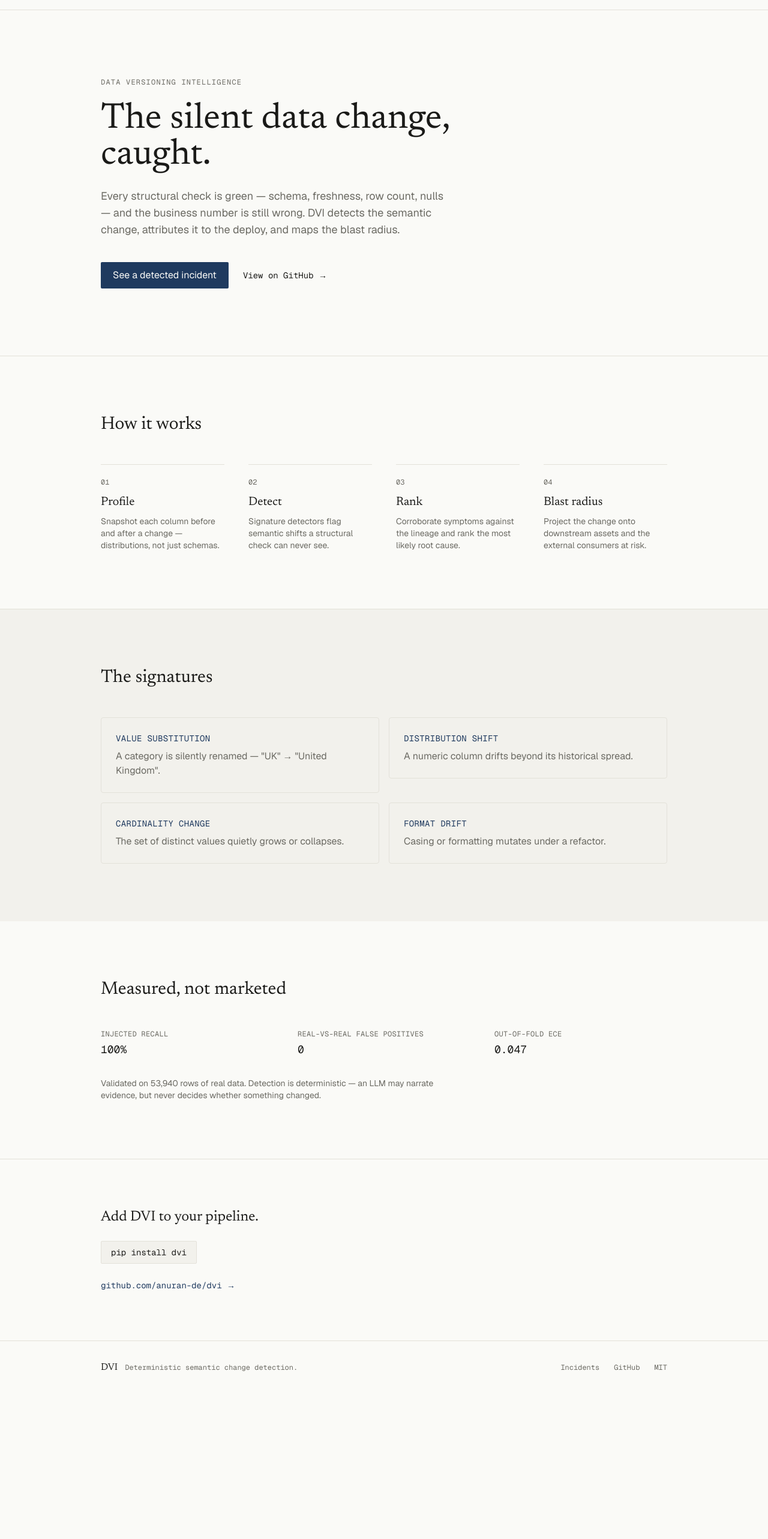
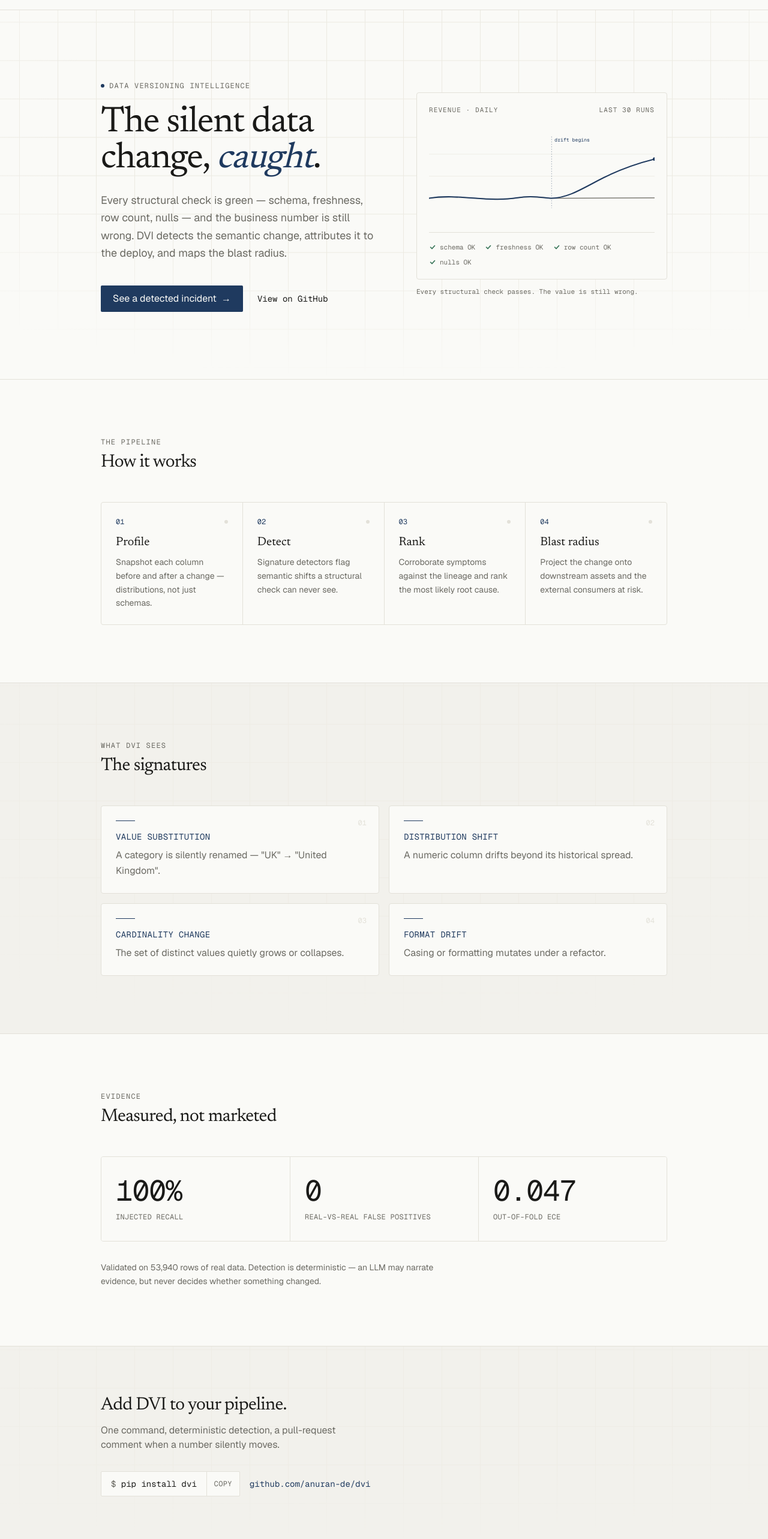
Before and after one commit to anuran-de/dvi, a Next.js app in the folder web/: page / in a window 1280 px wide. Shown: the part 40-2606 px from the top of the page at 60% size. Before the commit the page ends 2364 px from the top, so only its background shows below. Built offline with nearby package versions, Linux system fonts and the light colour scheme.

Commit message:
feat(web): refresh landing with silent-divergence hero motif and elevated sections

```diff
--- /dev/null
+++ b/web/components/landing/DivergenceMotif.tsx
@@ -0,0 +1,115 @@
+'use client';
+import { motion, useReducedMotion } from 'framer-motion';
+import { MOTION } from '@/components/motion/tokens';
+
+// The product thesis, drawn: two series that track together until one silently
+// drifts — while every structural check stays green. The shared prefix is
+// identical in both paths, so the "actual" line visibly peels away from the
+// baseline at the divergence marker.
+const SHARED = 'M0 150 C 60 140, 120 159, 180 149 C 214 143, 236 150, 250 150';
+const BASELINE = `${SHARED} C 300 150, 360 150, 460 149`;
+const ACTUAL = `${SHARED} C 286 149, 316 128, 356 108 C 396 88, 428 78, 460 70`;
+const DIVERGE_X = 250;
+
+const CHECKS = ['schema', 'freshness', 'row count', 'nulls'];
+
+function Check() {
+  return (
+    <svg viewBox="0 0 12 12" width="12" height="12" aria-hidden className="shrink-0">
+      <path
+        d="M2.5 6.2 L5 8.6 L9.5 3.6"
+        fill="none"
+        stroke="var(--ok)"
+        strokeWidth="1.6"
+        strokeLinecap="round"
+        strokeLinejoin="round"
+      />
+    </svg>
+  );
+}
+
+export function DivergenceMotif() {
+  const reduced = useReducedMotion();
+  const draw = reduced
+    ? {}
+    : {
+        initial: { pathLength: 0, opacity: 0 },
+        whileInView: { pathLength: 1, opacity: 1 },
+        viewport: { once: true },
+      };
+
+  return (
+    <figure className="relative" aria-label="Two data series that track together until one silently diverges while every structural check stays green">
+      <div className="rounded-md border border-border bg-canvas p-5 shadow-[var(--shadow-card)]">
+        <div className="mb-4 flex items-center justify-between font-mono text-[11px] uppercase tracking-widest text-ink-muted">
+          <span>revenue · daily</span>
+          <span className="text-ink-muted">last 30 runs</span>
+        </div>
+
+        <svg viewBox="0 0 460 200" className="w-full" role="img" aria-label="Divergence chart">
+          {/* baseline gridlines */}
+          {[60, 105, 150].map((y) => (
+            <line key={y} x1="0" y1={y} x2="460" y2={y} stroke="var(--grid-line)" strokeWidth="1" />
+          ))}
+
+          {/* divergence marker */}
+          <motion.g
+            initial={reduced ? undefined : { opacity: 0 }}
+            whileInView={reduced ? undefined : { opacity: 1 }}
+            viewport={{ once: true }}
+            transition={{ duration: MOTION.base, ease: MOTION.easeOut, delay: reduced ? 0 : 1.0 }}
+          >
+            <line x1={DIVERGE_X} y1="24" x2={DIVERGE_X} y2="170" stroke="var(--accent)" strokeWidth="1" strokeDasharray="2 3" opacity="0.5" />
+            <text x={DIVERGE_X + 6} y="34" className="font-mono" fontSize="10" fill="var(--accent)">
+              drift begins
+            </text>
+          </motion.g>
+
+          {/* baseline — what the number should be */}
+          <motion.path
+            d={BASELINE}
+            fill="none"
+            stroke="var(--ink-muted)"
+            strokeWidth="1.5"
+            strokeDasharray="3 3"
+            {...draw}
+            transition={{ duration: reduced ? 0 : 0.9, ease: MOTION.easeOut }}
+          />
+
+          {/* actual — what silently shipped */}
+          <motion.path
+            d={ACTUAL}
+            fill="none"
+            stroke="var(--accent)"
+            strokeWidth="2.5"
+            strokeLinecap="round"
+            {...draw}
+            transition={{ duration: reduced ? 0 : 0.9, ease: MOTION.easeOut, delay: reduced ? 0 : 0.35 }}
+          />
+
+          {/* endpoint dot on the drifted line */}
+          <motion.circle
+            cx="460" cy="70" r="3.5" fill="var(--accent)"
+            initial={reduced ? undefined : { scale: 0, opacity: 0 }}
+            whileInView={reduced ? undefined : { scale: 1, opacity: 1 }}
+            viewport={{ once: true }}
+            transition={{ duration: MOTION.base, ease: MOTION.easeOut, delay: reduced ? 0 : 1.15 }}
+          />
+        </svg>
+
+        <div className="mt-4 flex flex-wrap gap-x-4 gap-y-2 border-t border-border pt-4 font-mono text-[11px] text-ink-muted">
+          {CHECKS.map((c) => (
+            <span key={c} className="inline-flex items-center gap-1.5">
+              <Check />
+              {c} OK
+            </span>
+          ))}
+        </div>
+      </div>
+
+      <figcaption className="mt-3 font-mono text-[11px] text-ink-muted">
+        Every structural check passes. The value is still wrong.
+      </figcaption>
+    </figure>
+  );
+}
--- a/web/components/landing/FooterCta.tsx
+++ b/web/components/landing/FooterCta.tsx
@@ -1,23 +1,54 @@
 'use client';
+import { useState } from 'react';
 import { Container } from '@/components/ui/Container';
 import { Reveal } from '@/components/motion/Reveal';
 
 export function FooterCta() {
+  const [copied, setCopied] = useState(false);
+
+  async function copy() {
+    try {
+      await navigator.clipboard.writeText('pip install dvi');
+      setCopied(true);
+      setTimeout(() => setCopied(false), 1600);
+    } catch {
+      /* clipboard unavailable — the command is visible to select manually */
+    }
+  }
+
   return (
-    <footer className="border-t border-border py-20">
-      <Container>
+    <section className="relative overflow-hidden border-t border-border bg-surface py-20">
+      <div className="bg-grid pointer-events-none absolute inset-0 opacity-60" aria-hidden />
+      <Container className="relative">
         <Reveal>
-          <p className="font-serif text-2xl text-ink">Add DVI to your pipeline.</p>
-          <pre className="mt-6 inline-block rounded-sm border border-border bg-surface px-4 py-2 font-mono text-sm text-ink">
-            pip install dvi
-          </pre>
-          <div className="mt-6">
-            <a href="https://github.com/anuran-de/dvi" className="font-mono text-sm text-accent hover:underline">
-              github.com/anuran-de/dvi →
+          <p className="font-serif text-3xl tracking-tight text-ink">
+            Add DVI to your pipeline.
+          </p>
+          <p className="mt-3 max-w-md font-sans text-ink-muted">
+            One command, deterministic detection, a pull-request comment when a number silently moves.
+          </p>
+          <div className="mt-8 flex flex-wrap items-center gap-4">
+            <div className="inline-flex items-stretch overflow-hidden rounded-sm border border-border bg-canvas">
+              <code className="px-4 py-2.5 font-mono text-sm text-ink">
+                <span className="select-none text-ink-muted">$ </span>pip install dvi
+              </code>
+              <button
+                onClick={copy}
+                aria-label="Copy install command"
+                className="border-l border-border px-3 font-mono text-xs uppercase tracking-wide text-ink-muted transition-colors hover:bg-accent-wash hover:text-accent"
+              >
+                {copied ? 'copied' : 'copy'}
+              </button>
+            </div>
+            <a
+              href="https://github.com/anuran-de/dvi"
+              className="link-underline font-mono text-sm text-accent"
+            >
+              github.com/anuran-de/dvi
             </a>
           </div>
         </Reveal>
       </Container>
-    </footer>
+    </section>
   );
 }
--- a/web/components/landing/Hero.tsx
+++ b/web/components/landing/Hero.tsx
@@ -2,44 +2,56 @@
 import Link from 'next/link';
 import { Container } from '@/components/ui/Container';
 import { Reveal } from '@/components/motion/Reveal';
+import { DivergenceMotif } from './DivergenceMotif';
 
 export function Hero() {
   return (
-    <section className="border-b border-border py-28">
-      <Container>
+    <section className="relative overflow-hidden border-b border-border">
+      <div className="bg-grid pointer-events-none absolute inset-0" aria-hidden />
+      <Container className="relative">
+        <div className="grid items-center gap-16 py-24 md:grid-cols-[1.05fr_0.95fr] md:py-28">
+          <div>
             <Reveal delay={0}>
-          <p className="mb-6 font-mono text-xs uppercase tracking-widest text-ink-muted">
+              <p className="mb-6 inline-flex items-center gap-2 font-mono text-xs uppercase tracking-widest text-ink-muted">
+                <span className="inline-block h-1.5 w-1.5 rounded-full bg-accent" aria-hidden />
                 Data Versioning Intelligence
               </p>
             </Reveal>
             <Reveal delay={0.06}>
-          <h1 className="max-w-3xl font-serif text-5xl leading-tight text-ink md:text-6xl">
-            The silent data change, caught.
+              <h1 className="max-w-2xl font-serif text-5xl leading-[1.05] tracking-tight text-ink md:text-6xl">
+                The silent data change, <span className="italic text-accent">caught</span>.
               </h1>
             </Reveal>
             <Reveal delay={0.12}>
-          <p className="mt-6 max-w-xl font-sans text-lg text-ink-muted">
+              <p className="mt-6 max-w-xl font-sans text-lg leading-relaxed text-ink-muted">
                 Every structural check is green — schema, freshness, row count, nulls —
                 and the business number is still wrong. DVI detects the semantic change,
                 attributes it to the deploy, and maps the blast radius.
               </p>
             </Reveal>
             <Reveal delay={0.18}>
-          <div className="mt-10 flex items-center gap-6">
+              <div className="mt-10 flex flex-wrap items-center gap-x-6 gap-y-4">
                 <Link
                   href="/incidents/"
-              className="rounded-sm bg-accent px-5 py-2.5 font-sans text-canvas transition-opacity hover:opacity-90"
+                  className="group inline-flex items-center gap-2 rounded-sm bg-accent px-5 py-2.5 font-sans text-canvas shadow-[var(--shadow-card)] transition-all hover:bg-accent-strong hover:shadow-[var(--shadow-lift)]"
                 >
                   See a detected incident
+                  <span className="transition-transform group-hover:translate-x-0.5" aria-hidden>→</span>
                 </Link>
                 <a
                   href="https://github.com/anuran-de/dvi"
-              className="font-mono text-sm text-ink underline-offset-4 hover:underline"
+                  className="link-underline font-mono text-sm text-ink"
                 >
-              View on GitHub →
+                  View on GitHub
                 </a>
               </div>
             </Reveal>
+          </div>
+
+          <Reveal delay={0.1}>
+            <DivergenceMotif />
+          </Reveal>
+        </div>
       </Container>
     </section>
   );
--- a/web/components/landing/HowItWorks.tsx
+++ b/web/components/landing/HowItWorks.tsx
@@ -13,14 +13,20 @@ export function HowItWorks() {
   return (
     <section className="py-24">
       <Container>
-        <h2 className="mb-12 font-serif text-3xl text-ink">How it works</h2>
-        <div className="grid gap-10 md:grid-cols-4">
+        <Reveal>
+          <p className="mb-2 font-mono text-xs uppercase tracking-widest text-ink-muted">The pipeline</p>
+          <h2 className="mb-12 font-serif text-3xl tracking-tight text-ink">How it works</h2>
+        </Reveal>
+        <div className="grid gap-px overflow-hidden rounded-md border border-border bg-border md:grid-cols-4">
           {STAGES.map((s, i) => (
             <Reveal key={s.name} delay={i * 0.06}>
-              <div className="border-t border-border pt-4">
-                <span className="font-mono text-xs text-ink-muted">0{i + 1}</span>
-                <h3 className="mt-2 font-serif text-xl text-ink">{s.name}</h3>
-                <p className="mt-2 font-sans text-sm text-ink-muted">{s.body}</p>
+              <div className="group h-full bg-canvas p-6 transition-colors hover:bg-accent-wash">
+                <div className="flex items-center justify-between">
+                  <span className="font-mono text-xs text-accent">0{i + 1}</span>
+                  <span className="h-1.5 w-1.5 rounded-full bg-border transition-colors group-hover:bg-accent" aria-hidden />
+                </div>
+                <h3 className="mt-3 font-serif text-xl text-ink">{s.name}</h3>
+                <p className="mt-2 font-sans text-sm leading-relaxed text-ink-muted">{s.body}</p>
               </div>
             </Reveal>
           ))}
--- a/web/components/landing/Proof.tsx
+++ b/web/components/landing/Proof.tsx
@@ -1,21 +1,39 @@
 'use client';
 import { Container } from '@/components/ui/Container';
-import { Stat } from '@/components/ui/Stat';
 import { Reveal } from '@/components/motion/Reveal';
+
+const STATS = [
+  { label: 'Injected recall', value: '100%' },
+  { label: 'Real-vs-real false positives', value: '0' },
+  { label: 'Out-of-fold ECE', value: '0.047' },
+];
 
 export function Proof() {
   return (
     <section className="py-24">
       <Container>
-        <h2 className="mb-12 font-serif text-3xl text-ink">Measured, not marketed</h2>
         <Reveal>
-          <div className="grid gap-10 md:grid-cols-3">
-            <Stat label="Injected recall" value="100%" mono />
-            <Stat label="Real-vs-real false positives" value="0" mono />
-            <Stat label="Out-of-fold ECE" value="0.047" mono />
-          </div>
+          <p className="mb-2 font-mono text-xs uppercase tracking-widest text-ink-muted">Evidence</p>
+          <h2 className="mb-12 font-serif text-3xl tracking-tight text-ink">Measured, not marketed</h2>
         </Reveal>
-        <p className="mt-8 max-w-xl font-sans text-sm text-ink-muted">
+        <Reveal>
+          <dl className="grid overflow-hidden rounded-md border border-border md:grid-cols-3">
+            {STATS.map((s, i) => (
+              <div
+                key={s.label}
+                className={`bg-canvas px-6 py-8 ${i > 0 ? 'border-t border-border md:border-l md:border-t-0' : ''}`}
+              >
+                <dd className="font-mono text-4xl tabular-nums tracking-tight text-ink md:text-5xl">
+                  {s.value}
+                </dd>
+                <dt className="mt-3 font-mono text-xs uppercase tracking-wide text-ink-muted">
+                  {s.label}
+                </dt>
+              </div>
+            ))}
+          </dl>
+        </Reveal>
+        <p className="mt-8 max-w-xl font-sans text-sm leading-relaxed text-ink-muted">
           Validated on 53,940 rows of real data. Detection is deterministic — an
           LLM may narrate evidence, but never decides whether something changed.
         </p>
--- a/web/components/landing/SignatureShowcase.tsx
+++ b/web/components/landing/SignatureShowcase.tsx
@@ -1,6 +1,5 @@
 'use client';
 import { Container } from '@/components/ui/Container';
-import { Card } from '@/components/ui/Card';
 import { Reveal } from '@/components/motion/Reveal';
 
 const SIGNATURES = [
@@ -12,16 +11,24 @@ const SIGNATURES = [
 
 export function SignatureShowcase() {
   return (
-    <section className="border-t border-border bg-surface py-24">
-      <Container>
-        <h2 className="mb-12 font-serif text-3xl text-ink">The signatures</h2>
+    <section className="relative overflow-hidden border-y border-border bg-surface py-24">
+      <div className="bg-grid pointer-events-none absolute inset-0 opacity-60" aria-hidden />
+      <Container className="relative">
+        <Reveal>
+          <p className="mb-2 font-mono text-xs uppercase tracking-widest text-ink-muted">What DVI sees</p>
+          <h2 className="mb-12 font-serif text-3xl tracking-tight text-ink">The signatures</h2>
+        </Reveal>
         <div className="grid gap-4 md:grid-cols-2">
           {SIGNATURES.map(([title, body], i) => (
             <Reveal key={title} delay={i * 0.05}>
-              <Card className="p-6">
-                <h3 className="font-mono text-sm uppercase tracking-wide text-accent">{title}</h3>
-                <p className="mt-2 font-sans text-ink-muted">{body}</p>
-              </Card>
+              <div className="group relative h-full rounded-md border border-border bg-canvas p-6 transition-all duration-200 hover:-translate-y-0.5 hover:border-accent hover:shadow-[var(--shadow-card)]">
+                <span className="absolute right-5 top-5 font-mono text-xs text-border transition-colors group-hover:text-accent">
+                  0{i + 1}
+                </span>
+                <span className="block h-px w-8 bg-accent transition-all duration-200 group-hover:w-12" aria-hidden />
+                <h3 className="mt-4 font-mono text-sm uppercase tracking-wide text-accent">{title}</h3>
+                <p className="mt-2 font-sans leading-relaxed text-ink-muted">{body}</p>
+              </div>
             </Reveal>
           ))}
         </div>
```
Lines whose indentation alone changed are shown as unchanged.
